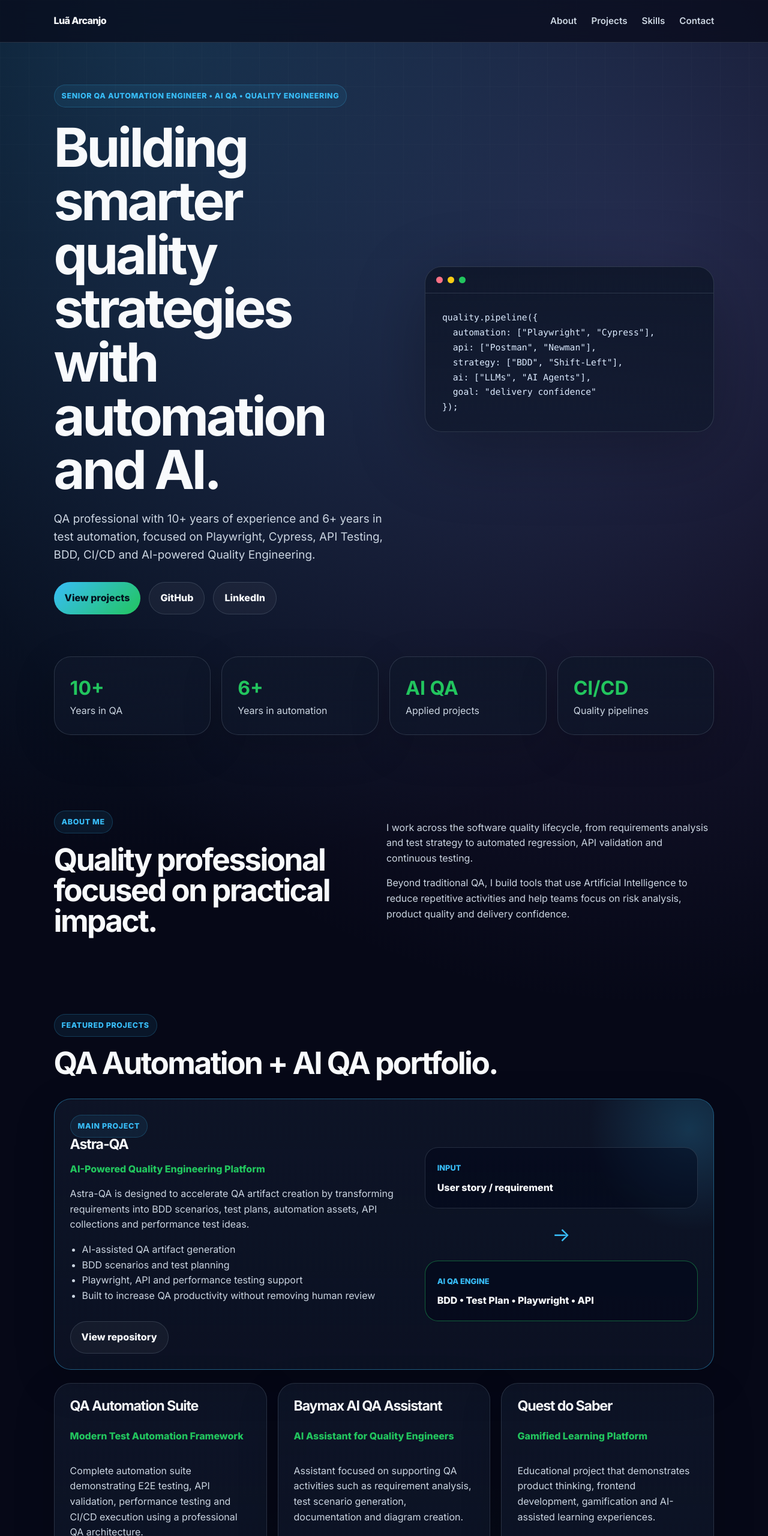
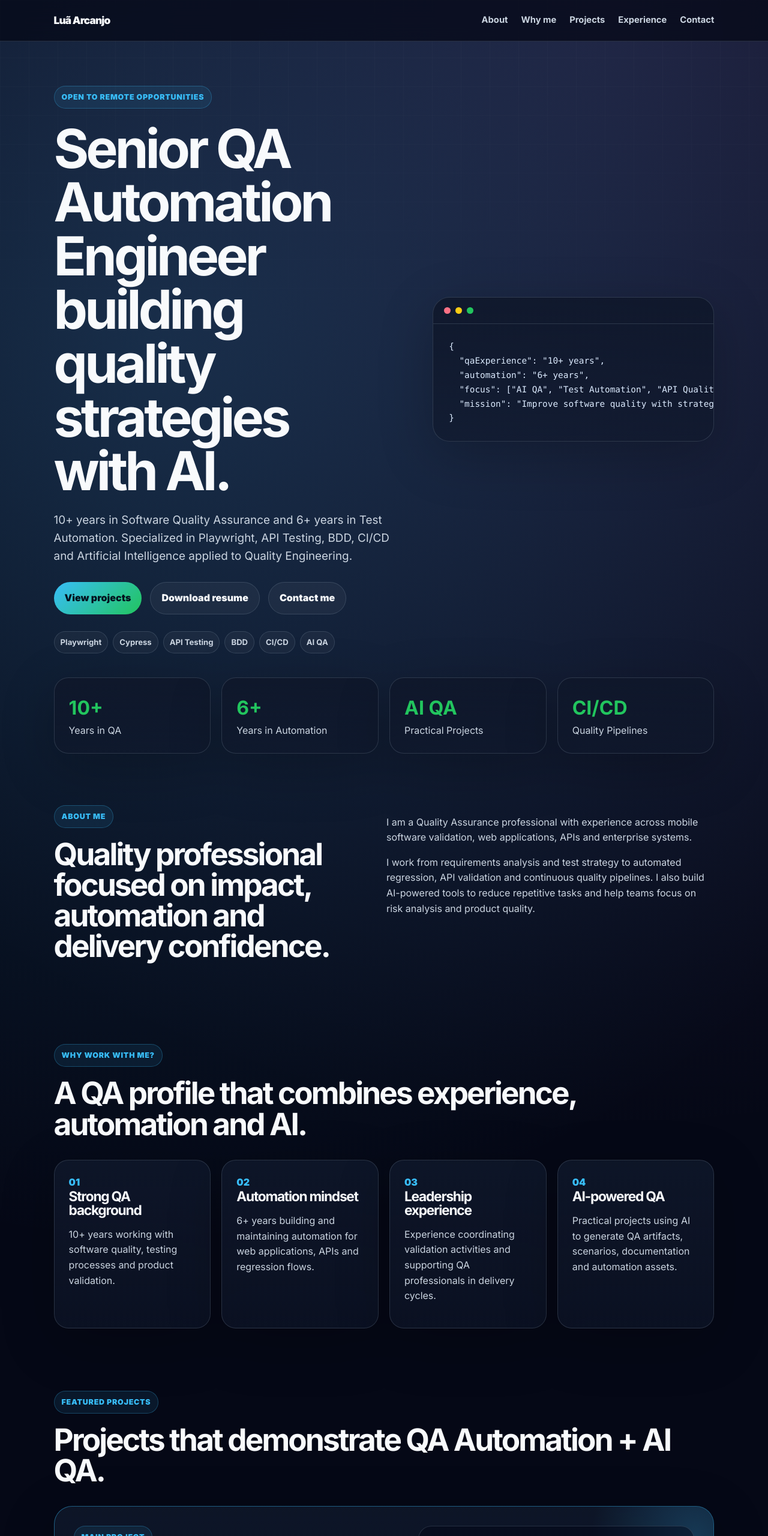
Before and after one commit to lmarcanjo/lua-arcanjo-portfolio, a plain HTML site: page index.html in a window 1280 px wide. Shown: the top 2560 px of the page at 60% size. Drawn offline with Linux system fonts and the light colour scheme.

Commit message:
Chances and resume

```diff
--- a/index.html
+++ b/index.html
@@ -3,97 +3,183 @@
 <head>
   <meta charset="UTF-8" />
   <meta name="viewport" content="width=device-width, initial-scale=1.0" />
-  <meta name="description" content="Luã Arcanjo - Senior QA Automation Engineer focused on Playwright, API Testing, BDD, CI/CD and AI-powered Quality Engineering." />
+  <meta name="description" content="Luã Arcanjo - Senior QA Automation Engineer focused on AI QA, Quality Engineering, Playwright, API Testing, BDD and CI/CD." />
   <title>Luã Arcanjo | Senior QA Automation Engineer</title>
-  <link rel="preconnect" href="https://fonts.googleapis.com">
-  <link rel="preconnect" href="https://fonts.gstatic.com" crossorigin>
-  <link href="https://fonts.googleapis.com/css2?family=Inter:wght@400;500;600;700;800&display=swap" rel="stylesheet">
+  <link rel="preconnect" href="https://fonts.googleapis.com" />
+  <link rel="preconnect" href="https://fonts.gstatic.com" crossorigin />
+  <link href="https://fonts.googleapis.com/css2?family=Inter:wght@400;500;600;700;800;900&display=swap" rel="stylesheet" />
   <link rel="stylesheet" href="styles.css" />
 </head>
 <body>
-  <header class="site-header">
-    <a class="logo" href="#">Luã Arcanjo</a>
+  <div class="background-grid"></div>
+  <header class="navbar">
+    <a href="#" class="brand">Luã Arcanjo</a>
     <nav>
       <a href="#about">About</a>
+      <a href="#why">Why me</a>
       <a href="#projects">Projects</a>
-      <a href="#skills">Skills</a>
+      <a href="#experience">Experience</a>
       <a href="#contact">Contact</a>
     </nav>
   </header>
 
   <main>
     <section class="hero">
-      <div class="hero-copy">
-        <span class="badge">Senior QA Automation Engineer • AI QA • Quality Engineering</span>
-        <h1>Building smarter quality strategies with automation and AI.</h1>
-        <p>QA professional with 10+ years of experience and 6+ years in test automation, focused on Playwright, Cypress, API Testing, BDD, CI/CD and AI-powered Quality Engineering.</p>
+      <div>
+        <span class="pill">Open to remote opportunities</span>
+        <h1>Senior QA Automation Engineer building quality strategies with AI.</h1>
+        <p class="lead">
+          10+ years in Software Quality Assurance and 6+ years in Test Automation.
+          Specialized in Playwright, API Testing, BDD, CI/CD and Artificial Intelligence applied to Quality Engineering.
+        </p>
         <div class="actions">
-          <a class="button primary" href="#projects">View projects</a>
-          <a class="button secondary" href="https://github.com/lmarcanjo" target="_blank" rel="noreferrer">GitHub</a>
-          <a class="button secondary" href="https://www.linkedin.com/in/lua-arcanjo" target="_blank" rel="noreferrer">LinkedIn</a>
+          <a class="btn primary" href="#projects">View projects</a>
+          <a class="btn secondary" href="resume.pdf" target="_blank">Download resume</a>
+          <a class="btn ghost" href="#contact">Contact me</a>
+        </div>
+        <div class="chips">
+          <span>Playwright</span><span>Cypress</span><span>API Testing</span><span>BDD</span><span>CI/CD</span><span>AI QA</span>
         </div>
       </div>
-      <div class="hero-card">
-        <div class="terminal-bar"><span></span><span></span><span></span></div>
-        <pre><code>quality.pipeline({
-  automation: ["Playwright", "Cypress"],
-  api: ["Postman", "Newman"],
-  strategy: ["BDD", "Shift-Left"],
-  ai: ["LLMs", "AI Agents"],
-  goal: "delivery confidence"
-});</code></pre>
+      <aside class="code-card">
+        <div class="dots"><span></span><span></span><span></span></div>
+        <pre><code>{
+  "qaExperience": "10+ years",
+  "automation": "6+ years",
+  "focus": ["AI QA", "Test Automation", "API Quality"],
+  "mission": "Improve software quality with strategy, automation and AI"
+}</code></pre>
+      </aside>
+    </section>
+
+    <section class="stats">
+      <article><strong>10+</strong><span>Years in QA</span></article>
+      <article><strong>6+</strong><span>Years in Automation</span></article>
+      <article><strong>AI QA</strong><span>Practical Projects</span></article>
+      <article><strong>CI/CD</strong><span>Quality Pipelines</span></article>
+    </section>
+
+    <section id="about" class="section split">
+      <div>
+        <span class="section-label">About me</span>
+        <h2>Quality professional focused on impact, automation and delivery confidence.</h2>
+      </div>
+      <div class="copy">
+        <p>I am a Quality Assurance professional with experience across mobile software validation, web applications, APIs and enterprise systems.</p>
+        <p>I work from requirements analysis and test strategy to automated regression, API validation and continuous quality pipelines. I also build AI-powered tools to reduce repetitive tasks and help teams focus on risk analysis and product quality.</p>
       </div>
     </section>
 
-    <section class="metrics">
-      <article><strong>10+</strong><span>Years in QA</span></article>
-      <article><strong>6+</strong><span>Years in automation</span></article>
-      <article><strong>AI QA</strong><span>Applied projects</span></article>
-      <article><strong>CI/CD</strong><span>Quality pipelines</span></article>
-    </section>
-
-    <section id="about" class="section split">
-      <div><span class="section-kicker">About me</span><h2>Quality professional focused on practical impact.</h2></div>
-      <div class="section-text"><p>I work across the software quality lifecycle, from requirements analysis and test strategy to automated regression, API validation and continuous testing.</p><p>Beyond traditional QA, I build tools that use Artificial Intelligence to reduce repetitive activities and help teams focus on risk analysis, product quality and delivery confidence.</p></div>
+    <section id="why" class="section">
+      <span class="section-label">Why work with me?</span>
+      <h2>A QA profile that combines experience, automation and AI.</h2>
+      <div class="grid four">
+        <article><span class="num">01</span><h3>Strong QA background</h3><p>10+ years working with software quality, testing processes and product validation.</p></article>
+        <article><span class="num">02</span><h3>Automation mindset</h3><p>6+ years building and maintaining automation for web applications, APIs and regression flows.</p></article>
+        <article><span class="num">03</span><h3>Leadership experience</h3><p>Experience coordinating validation activities and supporting QA professionals in delivery cycles.</p></article>
+        <article><span class="num">04</span><h3>AI-powered QA</h3><p>Practical projects using AI to generate QA artifacts, scenarios, documentation and automation assets.</p></article>
+      </div>
     </section>
 
     <section id="projects" class="section">
-      <span class="section-kicker">Featured projects</span>
-      <h2>QA Automation + AI QA portfolio.</h2>
-      <article class="featured-project">
+      <span class="section-label">Featured projects</span>
+      <h2>Projects that demonstrate QA Automation + AI QA.</h2>
+
+      <article class="featured">
         <div>
-          <span class="project-label">Main project</span>
+          <span class="project-badge">Main project</span>
           <h3>Astra-QA</h3>
           <p class="subtitle">AI-Powered Quality Engineering Platform</p>
           <p>Astra-QA is designed to accelerate QA artifact creation by transforming requirements into BDD scenarios, test plans, automation assets, API collections and performance test ideas.</p>
-          <ul><li>AI-assisted QA artifact generation</li><li>BDD scenarios and test planning</li><li>Playwright, API and performance testing support</li><li>Built to increase QA productivity without removing human review</li></ul>
-          <div class="project-actions"><a href="https://github.com/lmarcanjo/Asta-QA" target="_blank" rel="noreferrer">View repository</a></div>
+          <ul>
+            <li>AI-assisted QA artifact generation</li>
+            <li>BDD scenarios, test plans and automation support</li>
+            <li>Playwright, API and performance testing assets</li>
+            <li>Productivity without removing human review</li>
+          </ul>
+          <a class="repo" href="https://github.com/lmarcanjo/Asta-QA" target="_blank">View repository</a>
         </div>
-        <div class="project-preview"><div class="preview-card"><span>Input</span><p>User story / requirement</p></div><div class="arrow">→</div><div class="preview-card strong"><span>AI QA Engine</span><p>BDD • Test Plan • Playwright • API</p></div></div>
+        <div class="flow">
+          <div><small>Input</small><strong>Requirement</strong></div>
+          <span></span>
+          <div class="active"><small>AI QA Engine</small><strong>BDD • Test Plan • Automation</strong></div>
+          <span></span>
+          <div><small>Output</small><strong>QA Artifacts</strong></div>
+        </div>
       </article>
-      <div class="project-grid">
-        <article class="project-card"><h3>QA Automation Suite</h3><p class="subtitle">Modern Test Automation Framework</p><p>Complete automation suite demonstrating E2E testing, API validation, performance testing and CI/CD execution using a professional QA architecture.</p><div class="tags"><span>Playwright</span><span>TypeScript</span><span>Newman</span><span>K6</span><span>GitHub Actions</span></div><a href="https://github.com/lmarcanjo/qa-automation-suite" target="_blank" rel="noreferrer">View repository</a></article>
-        <article class="project-card"><h3>Baymax AI QA Assistant</h3><p class="subtitle">AI Assistant for Quality Engineers</p><p>Assistant focused on supporting QA activities such as requirement analysis, test scenario generation, documentation and diagram creation.</p><div class="tags"><span>AI</span><span>QA</span><span>Requirements</span><span>Documentation</span></div><a href="https://github.com/lmarcanjo/Baymax-Ai-Qa-Assistant" target="_blank" rel="noreferrer">View repository</a></article>
-        <article class="project-card"><h3>Quest do Saber</h3><p class="subtitle">Gamified Learning Platform</p><p>Educational project that demonstrates product thinking, frontend development, gamification and AI-assisted learning experiences.</p><div class="tags"><span>React</span><span>TypeScript</span><span>Gamification</span><span>AI</span></div><a href="https://github.com/lmarcanjo/Quest-do-saber" target="_blank" rel="noreferrer">View repository</a></article>
+
+      <div class="grid three">
+        <article class="card">
+          <h3>QA Automation Suite</h3>
+          <p class="subtitle">Modern Test Automation Framework</p>
+          <p>Professional automation suite demonstrating E2E testing, API validation, performance testing, reports and CI/CD execution.</p>
+          <div class="chips mini"><span>Playwright</span><span>TypeScript</span><span>Newman</span><span>K6</span><span>GitHub Actions</span></div>
+          <a href="https://github.com/lmarcanjo/qa-automation-suite" target="_blank">View repository</a>
+        </article>
+        <article class="card">
+          <h3>Baymax AI QA Assistant</h3>
+          <p class="subtitle">AI Assistant for Quality Engineers</p>
+          <p>Assistant designed to support requirement analysis, test scenario generation, QA documentation and diagram creation.</p>
+          <div class="chips mini"><span>AI</span><span>QA</span><span>Requirements</span><span>Documentation</span></div>
+          <a href="https://github.com/lmarcanjo/Baymax-Ai-Qa-Assistant" target="_blank">View repository</a>
+        </article>
+        <article class="card">
+          <h3>Quest do Saber</h3>
+          <p class="subtitle">Gamified Learning Platform</p>
+          <p>Educational product that demonstrates product thinking, frontend development, gamification and AI-assisted learning.</p>
+          <div class="chips mini"><span>React</span><span>TypeScript</span><span>Gamification</span><span>AI</span></div>
+          <a href="https://github.com/lmarcanjo/Quest-do-saber" target="_blank">View repository</a>
+        </article>
       </div>
     </section>
 
     <section id="skills" class="section">
-      <span class="section-kicker">Technical skills</span><h2>Core stack and expertise.</h2>
-      <div class="skills-grid">
-        <div class="skill-card"><h3>Automation</h3><p>Playwright, Cypress, Selenium, E2E Testing, Regression Testing</p></div>
-        <div class="skill-card"><h3>API Testing</h3><p>REST APIs, Postman, Newman, Contract Validation, Integration Testing</p></div>
-        <div class="skill-card"><h3>Languages</h3><p>TypeScript, JavaScript, SQL</p></div>
-        <div class="skill-card"><h3>Quality Engineering</h3><p>BDD, Cucumber, Gherkin, Shift-Left Testing, Test Strategy</p></div>
-        <div class="skill-card"><h3>DevOps</h3><p>GitHub Actions, Jenkins, CI/CD, Git, GitHub</p></div>
-        <div class="skill-card"><h3>Artificial Intelligence</h3><p>LLMs, Prompt Engineering, AI Agents, AI-assisted QA workflows</p></div>
+      <span class="section-label">Technical skills</span>
+      <h2>Core stack and expertise.</h2>
+      <div class="grid three">
+        <article><h3>Automation</h3><p>Playwright, Cypress, Selenium, E2E Testing, Regression Testing</p></article>
+        <article><h3>API Testing</h3><p>REST APIs, Postman, Newman, Contract Validation, Integration Testing</p></article>
+        <article><h3>Languages</h3><p>TypeScript, JavaScript, SQL</p></article>
+        <article><h3>Quality Engineering</h3><p>BDD, Cucumber, Gherkin, Shift-Left Testing, Test Strategy</p></article>
+        <article><h3>DevOps</h3><p>GitHub Actions, Jenkins, CI/CD, Git, GitHub</p></article>
+        <article><h3>Artificial Intelligence</h3><p>LLMs, Prompt Engineering, AI Agents, AI-assisted QA workflows</p></article>
       </div>
     </section>
 
-    <section class="section case-study"><span class="section-kicker">Case study</span><h2>Astra-QA: AI applied to Quality Engineering.</h2><div class="case-grid"><div><h3>Problem</h3><p>QA teams often spend too much time creating repetitive artifacts such as test cases, BDD scenarios, test plans and automation drafts.</p></div><div><h3>Solution</h3><p>Astra-QA uses AI to support QA artifact generation, helping professionals move faster while keeping human review and quality strategy at the center.</p></div><div><h3>Impact</h3><p>The project demonstrates how AI can improve QA productivity and allow teams to focus more on risk analysis, product quality and delivery confidence.</p></div></div></section>
+    <section id="experience" class="section split">
+      <div>
+        <span class="section-label">Professional highlights</span>
+        <h2>Experience across mobile, web, API and enterprise quality.</h2>
+      </div>
+      <div class="timeline">
+        <article><span>2021 – 2026</span><h3>QA Engineer • Reclame Aqui</h3><p>Worked in agile squads with web and API automation, BDD scenarios, regression testing, requirements validation, Shift-Left practices and AI-driven workflow improvements.</p></article>
+        <article><span>2015 – 2021</span><h3>QA Analyst / Acting QA Lead • Brisa</h3><p>Coordinated testing activities and mobile software validation for LG device updates, supporting functional, exploratory and regression testing cycles.</p></article>
+        <article><span>Projects</span><h3>AI QA and Automation Builder</h3><p>Built projects focused on AI-assisted QA artifact generation, Playwright automation, API validation and Quality Engineering productivity.</p></article>
+      </div>
+    </section>
 
-    <section id="contact" class="section contact"><span class="section-kicker">Contact</span><h2>Open to QA Automation, Quality Engineering, SDET and AI QA opportunities.</h2><div class="contact-links"><a href="mailto:lmarcanjo16@gmail.com">Email</a><a href="https://github.com/lmarcanjo" target="_blank" rel="noreferrer">GitHub</a><a href="https://www.linkedin.com/in/lua-arcanjo" target="_blank" rel="noreferrer">LinkedIn</a></div></section>
+    <section class="section case">
+      <span class="section-label">Featured case study</span>
+      <h2>Astra-QA: AI applied to Quality Engineering.</h2>
+      <div class="grid three">
+        <article><h3>Problem</h3><p>QA teams often spend too much time creating repetitive artifacts such as test cases, BDD scenarios, test plans and automation drafts.</p></article>
+        <article><h3>Solution</h3><p>Astra-QA uses AI to support QA artifact generation, helping professionals move faster while keeping human review and test strategy at the center.</p></article>
+        <article><h3>Impact</h3><p>The project demonstrates how AI can increase QA productivity and allow teams to focus on risk analysis, delivery confidence and product quality.</p></article>
+      </div>
+    </section>
+
+    <section id="contact" class="section contact">
+      <span class="section-label">Contact</span>
+      <h2>Open to QA Automation, Quality Engineering, SDET and AI QA opportunities.</h2>
+      <p>Let’s connect and talk about software quality, automation and AI-powered QA.</p>
+      <div class="contact-links">
+        <a href="mailto:lmarcanjo16@gmail.com">Email</a>
+        <a href="https://github.com/lmarcanjo" target="_blank">GitHub</a>
+        <a href="https://www.linkedin.com/in/lua-arcanjo" target="_blank">LinkedIn</a>
+      </div>
+    </section>
   </main>
-  <footer><p>© 2026 Luã Arcanjo. Built for QA Automation and AI QA opportunities.</p></footer>
+
+  <footer>© 2026 Luã Arcanjo. Built for QA Automation and AI QA opportunities.</footer>
 </body>
 </html>
```
Also changed, not shown: styles.css, 2 other files.
